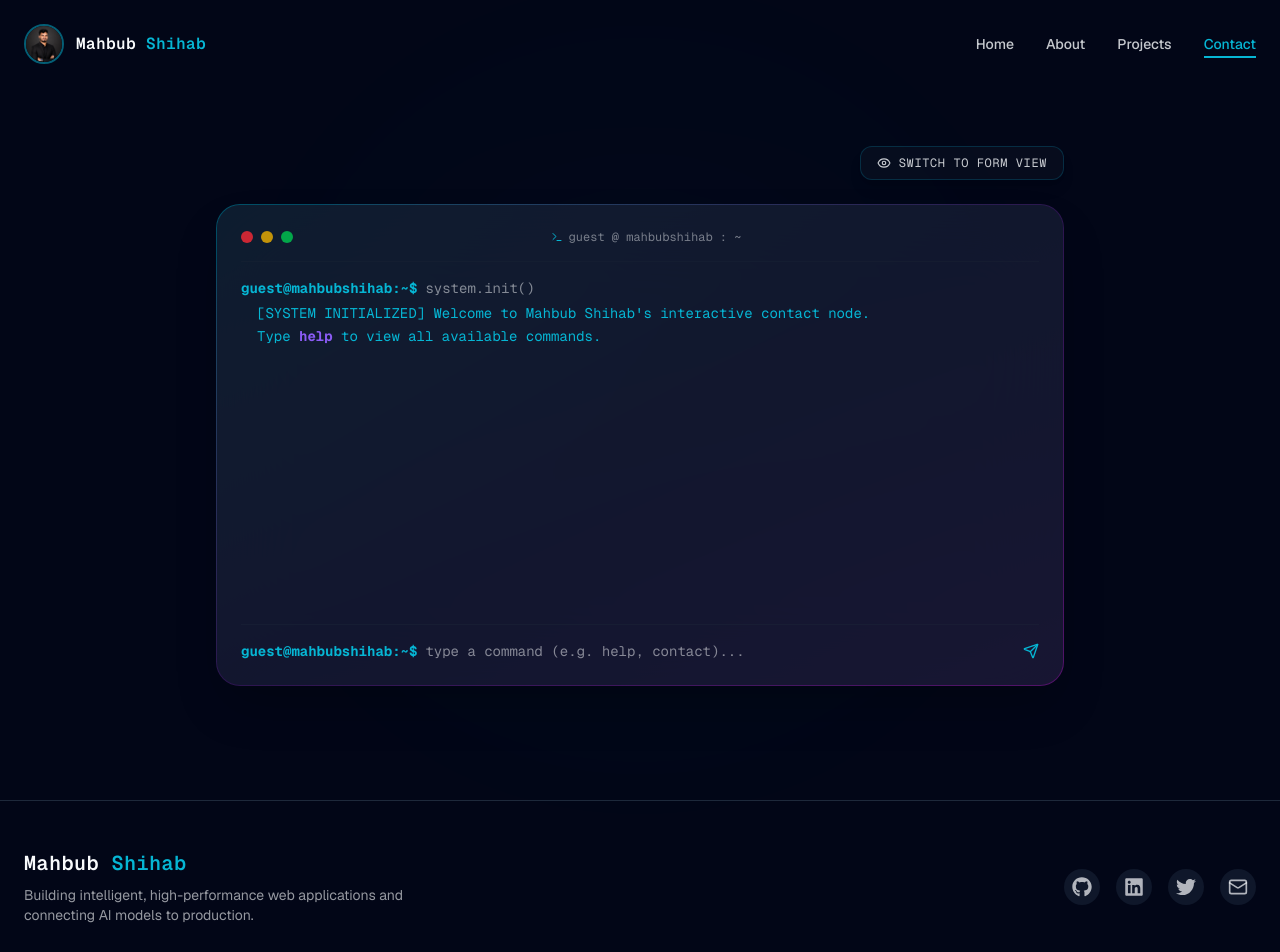
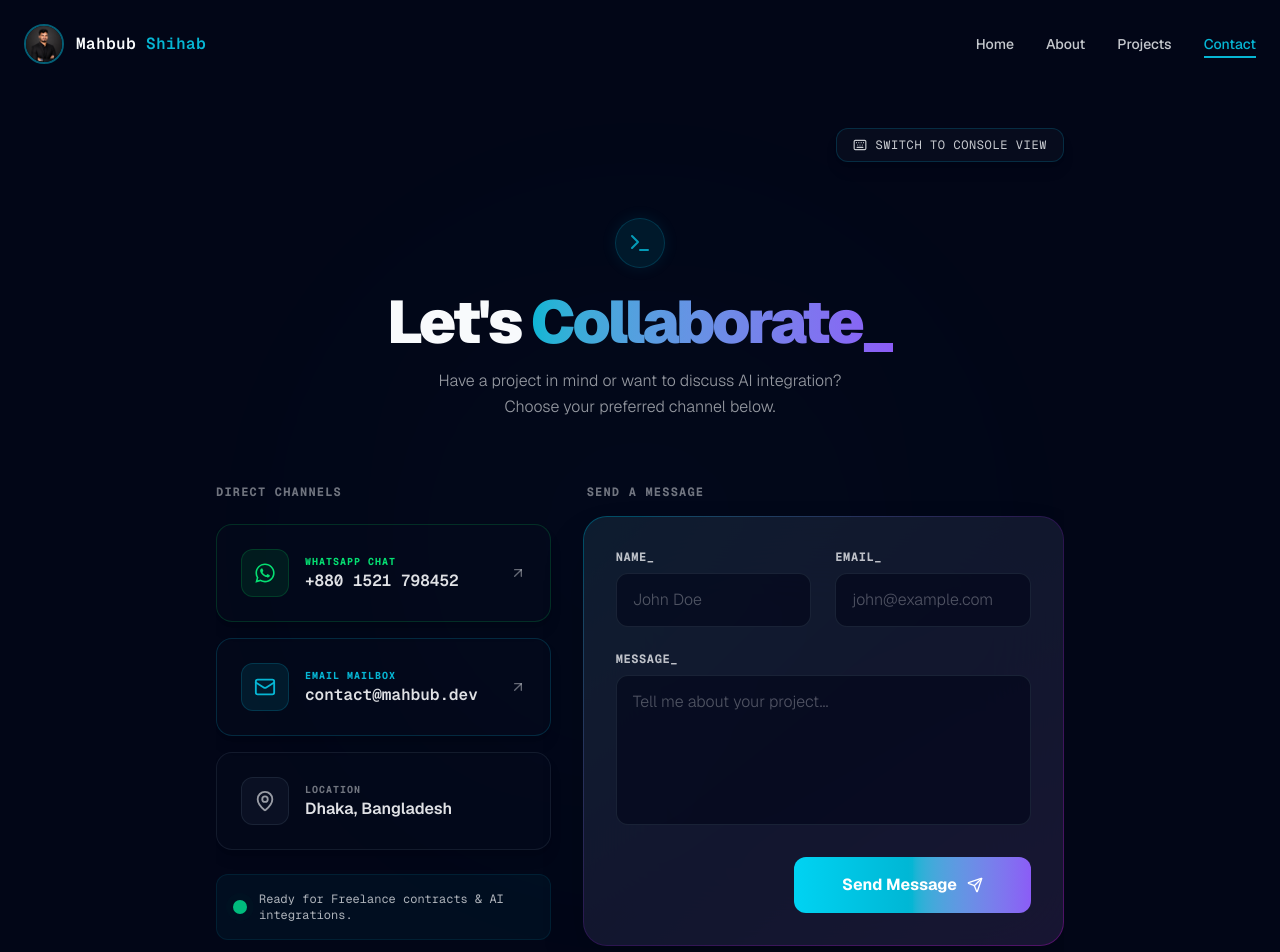
Before and after one commit to mahbubshihab/Portfolio, a Next.js app: page /contact in a window 1280 px wide. Shown: the top 952 px of the page. Built offline with nearby package versions, Linux system fonts and the light colour scheme.

Commit message:
Optimize Contact page: set form view as default, add WhatsApp quick link and email cards in a 2-column layout

```diff
--- a/src/app/contact/page.tsx
+++ b/src/app/contact/page.tsx
@@ -11,7 +11,7 @@ interface LogEntry {
 }
 
 export default function ContactPage() {
-  const [useTerminal, setUseTerminal] = useState(true);
+  const [useTerminal, setUseTerminal] = useState(false);
   const [history, setHistory] = useState<LogEntry[]>([
     {
       input: "system.init()",
--- a/src/features/contact/Contact.tsx
+++ b/src/features/contact/Contact.tsx
@@ -1,31 +1,110 @@
 "use client";
 
 import { motion } from "framer-motion";
-import { Send, Terminal } from "lucide-react";
+import { Send, Terminal, Mail, MapPin, MessageSquare, ArrowUpRight } from "lucide-react";
+import { FaWhatsapp } from "react-icons/fa";
 
 export function Contact() {
   return (
-    <section id="contact" className="py-12 relative overflow-hidden bg-transparent">
-      <div className="max-w-4xl mx-auto relative z-10">
+    <section id="contact" className="py-8 relative overflow-hidden bg-transparent w-full">
+      <div className="max-w-6xl mx-auto relative z-10">
+        {/* Section Header */}
         <motion.div
           initial={{ opacity: 0, y: 20 }}
           whileInView={{ opacity: 1, y: 0 }}
           viewport={{ once: true }}
           transition={{ duration: 0.6 }}
-          className="text-center mb-12"
+          className="text-center mb-16"
         >
-          <div className="inline-flex items-center justify-center p-4 bg-primary/10 rounded-full mb-6 border border-primary/20 shadow-[0_0_15px_rgba(6,182,212,0.1)]">
-            <Terminal size={32} className="text-primary animate-pulse" />
+          <div className="inline-flex items-center justify-center p-3 bg-primary/10 rounded-full mb-6 border border-primary/20 shadow-[0_0_15px_rgba(6,182,212,0.1)]">
+            <Terminal size={24} className="text-primary animate-pulse" />
           </div>
-          <h2 className="text-3xl md:text-5xl font-black mb-4 tracking-tighter">
+          <h2 className="text-4xl md:text-6xl font-black mb-4 tracking-tighter">
             Let's <span className="text-transparent bg-clip-text bg-gradient-to-r from-primary to-accent">Collaborate_</span>
           </h2>
           <p className="text-foreground/60 max-w-md mx-auto font-light leading-relaxed text-sm md:text-base">
-            Have a project in mind or want to discuss AI integration? My inbox is always open.
+            Have a project in mind or want to discuss AI integration? Choose your preferred channel below.
           </p>
         </motion.div>
 
-        {/* Premium double-bordered card container */}
+        {/* 2-Column Responsive Grid */}
+        <div className="grid grid-cols-1 lg:grid-cols-12 gap-8 items-start">
+
+          {/* Column 1: Direct Contact Channels */}
+          <div className="lg:col-span-5 flex flex-col gap-4 w-full">
+            <h3 className="text-xs font-mono font-bold tracking-widest text-foreground/45 uppercase mb-2">
+              Direct Channels
+            </h3>
+
+            {/* WhatsApp Card */}
+            <motion.a
+              href="https://wa.me/8801521798452"
+              target="_blank"
+              rel="noreferrer"
+              whileHover={{ y: -4 }}
+              transition={{ duration: 0.3 }}
+              className="group relative rounded-2xl border border-green-500/20 bg-secondary/15 p-6 flex items-center justify-between hover:border-green-500/50 transition-colors shadow-lg overflow-hidden cursor-pointer"
+            >
+              <div className="absolute inset-0 bg-gradient-to-br from-green-500/5 to-transparent opacity-0 group-hover:opacity-100 transition-opacity duration-500 pointer-events-none" />
+              <div className="flex items-center gap-4">
+                <div className="p-3 rounded-xl bg-green-500/10 border border-green-500/20 text-green-400 group-hover:scale-110 transition-transform">
+                  <FaWhatsapp size={22} />
+                </div>
+                <div>
+                  <span className="text-[10px] font-mono text-green-400 font-bold uppercase tracking-widest block">WhatsApp Chat</span>
+                  <span className="text-base font-semibold text-foreground/90 font-mono">+880 1521 798452</span>
+                </div>
+              </div>
+              <ArrowUpRight size={16} className="text-foreground/40 group-hover:text-green-400 group-hover:translate-x-0.5 group-hover:-translate-y-0.5 transition-all" />
+            </motion.a>
+
+            {/* Email Card */}
+            <motion.a
+              href="mailto:contact@mahbub.dev"
+              whileHover={{ y: -4 }}
+              transition={{ duration: 0.3 }}
+              className="group relative rounded-2xl border border-primary/20 bg-secondary/15 p-6 flex items-center justify-between hover:border-primary/50 transition-colors shadow-lg overflow-hidden cursor-pointer"
+            >
+              <div className="absolute inset-0 bg-gradient-to-br from-primary/5 to-transparent opacity-0 group-hover:opacity-100 transition-opacity duration-500 pointer-events-none" />
+              <div className="flex items-center gap-4">
+                <div className="p-3 rounded-xl bg-primary/10 border border-primary/20 text-primary group-hover:scale-110 transition-transform">
+                  <Mail size={22} />
+                </div>
+                <div>
+                  <span className="text-[10px] font-mono text-primary font-bold uppercase tracking-widest block">Email Mailbox</span>
+                  <span className="text-base font-semibold text-foreground/90 font-mono">contact@mahbub.dev</span>
+                </div>
+              </div>
+              <ArrowUpRight size={16} className="text-foreground/40 group-hover:text-primary group-hover:translate-x-0.5 group-hover:-translate-y-0.5 transition-all" />
+            </motion.a>
+
+            {/* Location Card */}
+            <div className="group relative rounded-2xl border border-border/60 bg-secondary/15 p-6 flex items-center gap-4 shadow-lg overflow-hidden">
+              <div className="p-3 rounded-xl bg-slate-900/60 border border-border/80 text-foreground/60">
+                <MapPin size={22} />
+              </div>
+              <div>
+                <span className="text-[10px] font-mono text-foreground/45 font-bold uppercase tracking-widest block">Location</span>
+                <span className="text-base font-semibold text-foreground/90">Dhaka, Bangladesh</span>
+              </div>
+            </div>
+
+            {/* Live Availability Status */}
+            <div className="p-4 rounded-xl border border-primary/10 bg-primary/5 flex items-center gap-3 mt-2">
+              <span className="relative flex h-3.5 w-3.5">
+                <span className="animate-ping absolute inline-flex h-full w-full rounded-full bg-emerald-400 opacity-75"></span>
+                <span className="relative inline-flex rounded-full h-3.5 w-3.5 bg-emerald-500"></span>
+              </span>
+              <span className="text-xs font-mono text-foreground/70">Ready for Freelance contracts & AI integrations.</span>
+            </div>
+          </div>
+
+          {/* Column 2: Structural Message Form */}
+          <div className="lg:col-span-7 w-full">
+            <h3 className="text-xs font-mono font-bold tracking-widest text-foreground/45 uppercase mb-4 pl-1">
+              Send a Message
+            </h3>
+
             <div style={{ perspective: 1200 }} className="w-full">
               <motion.div
                 initial={{ opacity: 0, y: 30 }}
@@ -39,7 +118,7 @@ export function Contact() {
                 <div className="absolute inset-[1px] bg-gradient-to-b from-border/40 to-transparent rounded-3xl group-hover:opacity-0 transition-opacity duration-500" />
 
                 {/* Inner Card Content */}
-            <div className="relative z-10 bg-secondary/85 backdrop-blur-2xl rounded-[calc(1.5rem-1px)] m-[1px] p-8 md:p-12 flex flex-col">
+                <div className="relative z-10 bg-secondary/85 backdrop-blur-2xl rounded-[calc(1.5rem-1px)] m-[1px] p-8 flex flex-col">
                   <form className="flex flex-col gap-6" onSubmit={(e) => e.preventDefault()}>
                     <div className="grid grid-cols-1 md:grid-cols-2 gap-6">
                       <div className="flex flex-col gap-2">
@@ -90,6 +169,9 @@ export function Contact() {
               </motion.div>
             </div>
           </div>
+
+        </div>
+      </div>
     </section>
   );
 }
```
Lines whose indentation alone changed are shown as unchanged.
